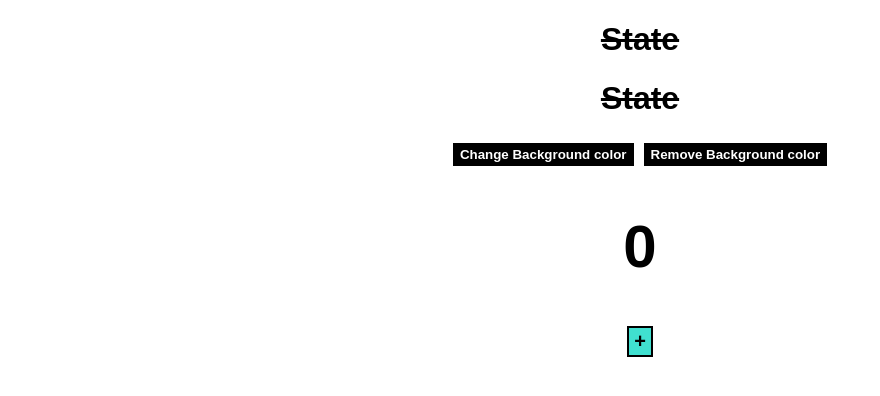
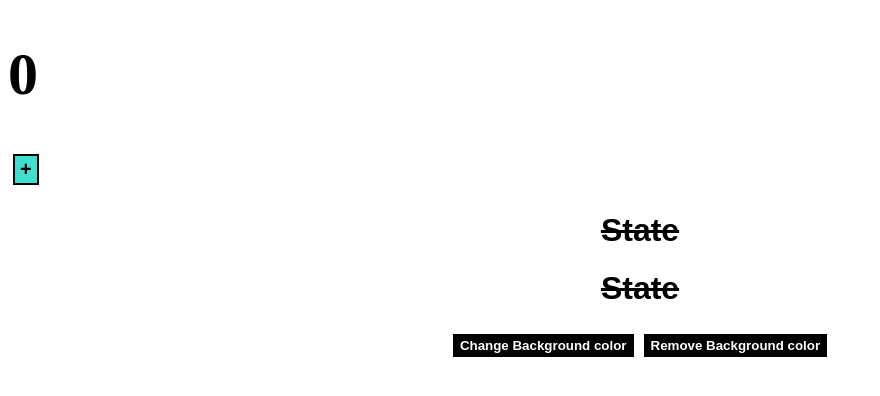
Before and after one commit to AbhishekKumar2233/React-sheet2, a React (Create React App) app: page / in a window 1280 px wide. Shown: the top 396 px of the page, without its empty margins (0-880 px from the left). Built offline with nearby package versions, Linux system fonts and the light colour scheme.

Commit message:
hook in index

```diff
--- a/public/index.html
+++ b/public/index.html
@@ -28,6 +28,7 @@
 		You need to enable JavaScript to run this app.
 	</noscript>
 	<div id="root"></div>
+
 	<!--
       This HTML file is a template.
       If you open it directly in the browser, you will see an empty page.
--- a/src/App.js
+++ b/src/App.js
@@ -1,6 +1,5 @@
 import "./styles.css";
 import Strike from "./Strike";
-import Hook1 from "./Hook1";
 
 export default function App() {
   var isDone = true;
@@ -14,7 +13,6 @@ export default function App() {
       <h1 style={isDone && strikeThrough}>State </h1>
       {/* change background-color using btn */}
       <Strike />
-      <Hook1 />
     </div>
   );
 }
--- a/src/Hook1.js
+++ b/src/Hook1.js
@@ -1,17 +1,20 @@
-import React from "react";
+// import React from "react";
+// import ReactDOM from "react-dom";
 
-export default function Hook1() {
-  var count = 0;
+// export default function Hook1() {
+//   var count = 0;
 
-  function increase() {
-    count++;
-    console.log(count);
-  }
-
-  return (
-    <div className="container">
-      <h1>{count}</h1>
-      <button onClick={increase}>+</button>
-    </div>
-  );
-}
+//   //changing ui using hooks
+//   //hooks used to changes content in ui
+//   function increase() {
+//     count++;
+//     console.log(count);
+//     ReactDOM.render(
+//       <div className="container">
+//         <h1>{count}</h1>
+//         <button onClick={increase}>+</button>
+//       </div>,
+//       document.getElementById("root2")
+//     );
+//   }
+// }
--- a/src/index.js
+++ b/src/index.js
@@ -3,9 +3,26 @@ import ReactDOM from "react-dom";
 
 import App from "./App";
 
+var count = 0;
+function increase() {
+  count++;
+  console.log(count);
+  ReactDOM.render(
+    <div className="container">
+      <h1>{count}</h1>
+      <button onClick={increase}>+</button>
+    </div>,
+    document.getElementById("root")
+  );
+}
+
 const rootElement = document.getElementById("root");
 ReactDOM.render(
   <StrictMode>
+    <div className="container">
+      <h1>{count}</h1>
+      <button onClick={increase}>+</button>
+    </div>
     <App />
   </StrictMode>,
   rootElement
```
